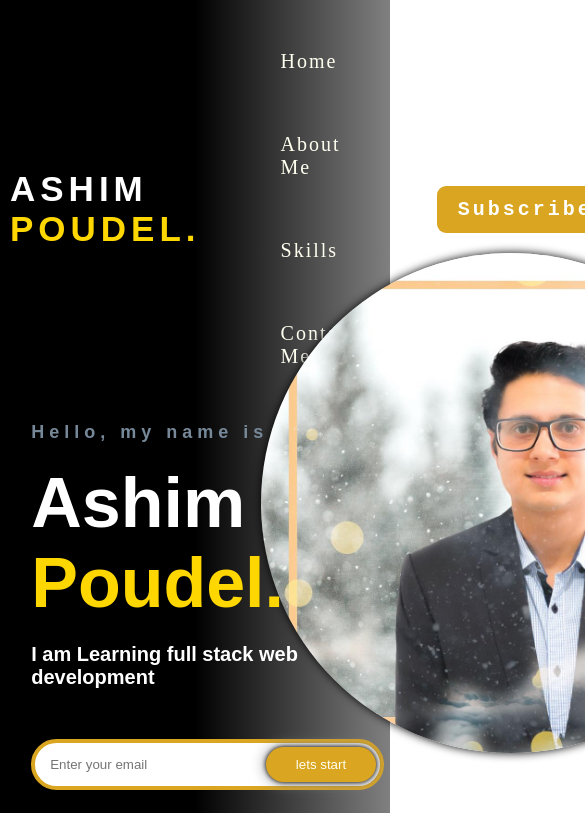
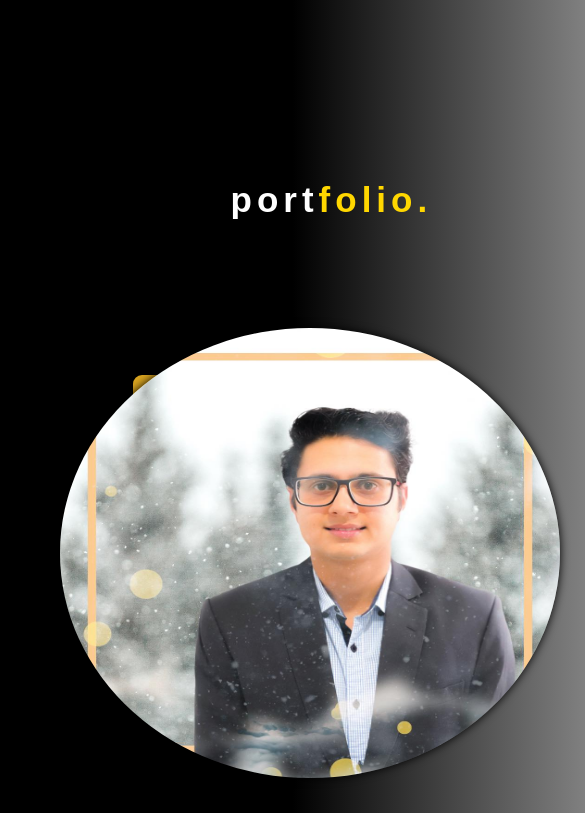
Before and after one commit to ashim76/portfolio1, a plain HTML site: page index.html in a window 390 px wide. Shown: the top 813 px of the page, 585 px wide, since content can reach past the window. Drawn offline with Linux system fonts and the light colour scheme.

Commit message:
last commit

```diff
--- a/index.html
+++ b/index.html
@@ -22,15 +22,22 @@
 <body>
     <div class="wrapper">
         <nav>
-            <h2 class="logo">ASHIM
-                <br><span>POUDEL.</span>
+            <h2 class="logo">port<span>folio.</span>
             </h2>
+            <div class="menu">
                 <ul>
                     <li><a href="#">Home</a></li>
                     <li><a href="#">About Me</a></li>
                     <li><a href="#">Skills</a></li>
                     <li><a href="#">Contact Me</a></li>
                 </ul>
+            </div>
+
+            <div class="hamburger">
+                <i class="fas fa-bars ham"></i>
+                <i class="fas fa-times time"></i>
+
+            </div>
             <a href="#" class="btn">Subscribe</a>
         </nav>
         <div class="pic">
--- a/style.css
+++ b/style.css
@@ -21,6 +21,14 @@
                         padding-right: 10px;
                     }
 
+                    .hamburger i {
+                        display: none;
+                    }
+                    /* .ham,
+                    .time {
+                        display: none;
+                    } */
+
                     .logo {
                         color: white;
                         font-size: 35px;
@@ -35,15 +43,17 @@
                     nav ul li {
                         list-style-type: none;
                         display: inline-block;
-                        padding: 30px 80px;
+                        padding: 30px 50px;
                     }
 
                     nav ul li a {
                         color: ivory;
                         text-decoration: none;
                         font-size: 20px;
-                        font-family: 'Playfair Display', serif;
-                        letter-spacing: 2px;
+                        font-family: 'Staatliches', cursive;
+                        letter-spacing: 4px;
+                        font-weight: bold;
+                        text-transform: uppercase;
                     }
 
                     nav ul li a:hover {
@@ -164,3 +174,118 @@
                         border-radius: 50%;
                         box-shadow: 0 0 10px black;
                     }
+                    /* ====================================RESPONSIVE =================================== */
+                    /* FOR 1080px */
+
+                    @media (max-width: 1080px) {
+                        .logo {
+                            margin-top: 10rem;
+                            margin-left: 12rem;
+                        }
+                        .wrapper {
+                            height: 200vh;
+                            width: 100vw;
+                        }
+                        .content {
+                            margin-top: 500px;
+                            margin-right: 4rem;
+                        }
+                        .btn {
+                            position: absolute;
+                            bottom: 50%;
+                            left: 19%;
+                        }
+                        nav ul li {
+                            list-style-type: none;
+                            display: inline-block;
+                            padding: 20px 20px;
+                        }
+                        nav ul li a {
+                            position: relative;
+                            color: ivory;
+                            text-decoration: none;
+                            font-size: 20px;
+                            font-family: 'Staatliches', cursive;
+                            letter-spacing: 1px;
+                            font-weight: bold;
+                            text-transform: uppercase;
+                            top: 6rem;
+                        }
+                        img {
+                            position: absolute;
+                            bottom: 30;
+                            left: 60px;
+                            top: 20.5rem;
+                            width: 200px;
+                            height: 450px;
+                            border-radius: 50%;
+                            box-shadow: 0 0 10px black;
+                        }
+                    }
+                    /* ====================FOR 768px======================================= */
+
+                    @media (max-width: 768px) {
+                        nav ul li {
+                            display: none;
+                        }
+                        .logo {
+                            margin-top: 10rem;
+                            margin-left: 12rem;
+                        }
+                        .wrapper {
+                            height: 200vh;
+                            width: 100vw;
+                        }
+                        .content {
+                            margin-top: 500px;
+                            margin-right: 4rem;
+                        }
+                        .btn {
+                            position: absolute;
+                            bottom: 50%;
+                            left: 34%;
+                        }
+                        img {
+                            position: absolute;
+                            bottom: 30;
+                            left: 60px;
+                            top: 20.5rem;
+                            width: 200px;
+                            height: 450px;
+                            border-radius: 50%;
+                            box-shadow: 0 0 10px black;
+                        }
+                    }
+
+                    @media (max-width: 578px) {
+                        nav ul li {
+                            display: none;
+                        }
+                        .logo {
+                            margin-top: 10rem;
+                            margin-left: 12rem;
+                        }
+                        .wrapper {
+                            height: 200vh;
+                            width: 150vw;
+                        }
+                        .content {
+                            margin-top: 500px;
+                            margin-right: 4rem;
+                        }
+                        .btn {
+                            position: absolute;
+                            bottom: 50%;
+                            left: 34%;
+                        }
+                        img {
+                            position: absolute;
+                            bottom: 30;
+                            left: 60px;
+                            top: 20.5rem;
+                            width: 200px;
+                            height: 450px;
+                            border-radius: 50%;
+                            box-shadow: 0 0 10px black;
+                        }
+                    }
```
Lines whose indentation alone changed are shown as unchanged.
